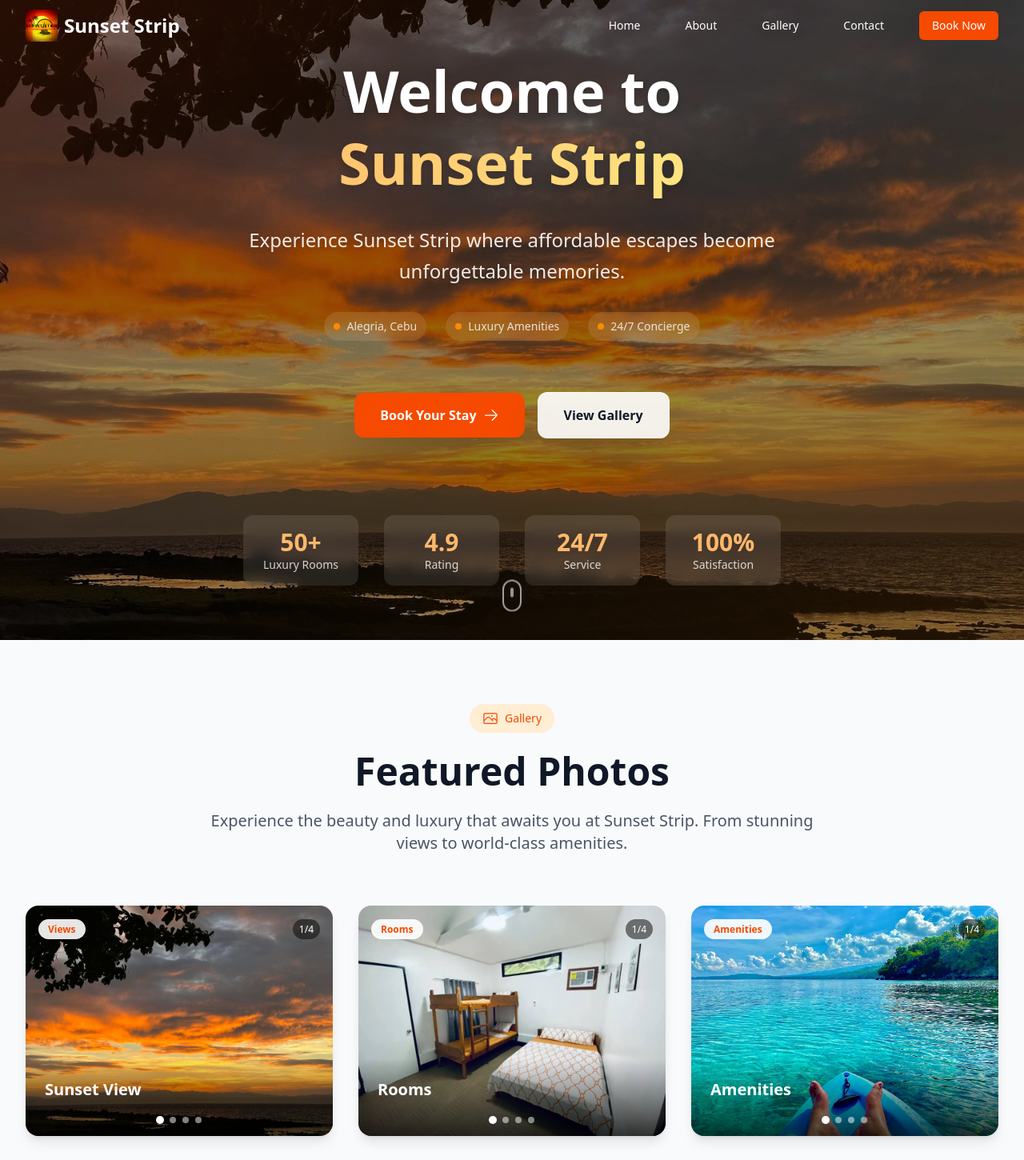
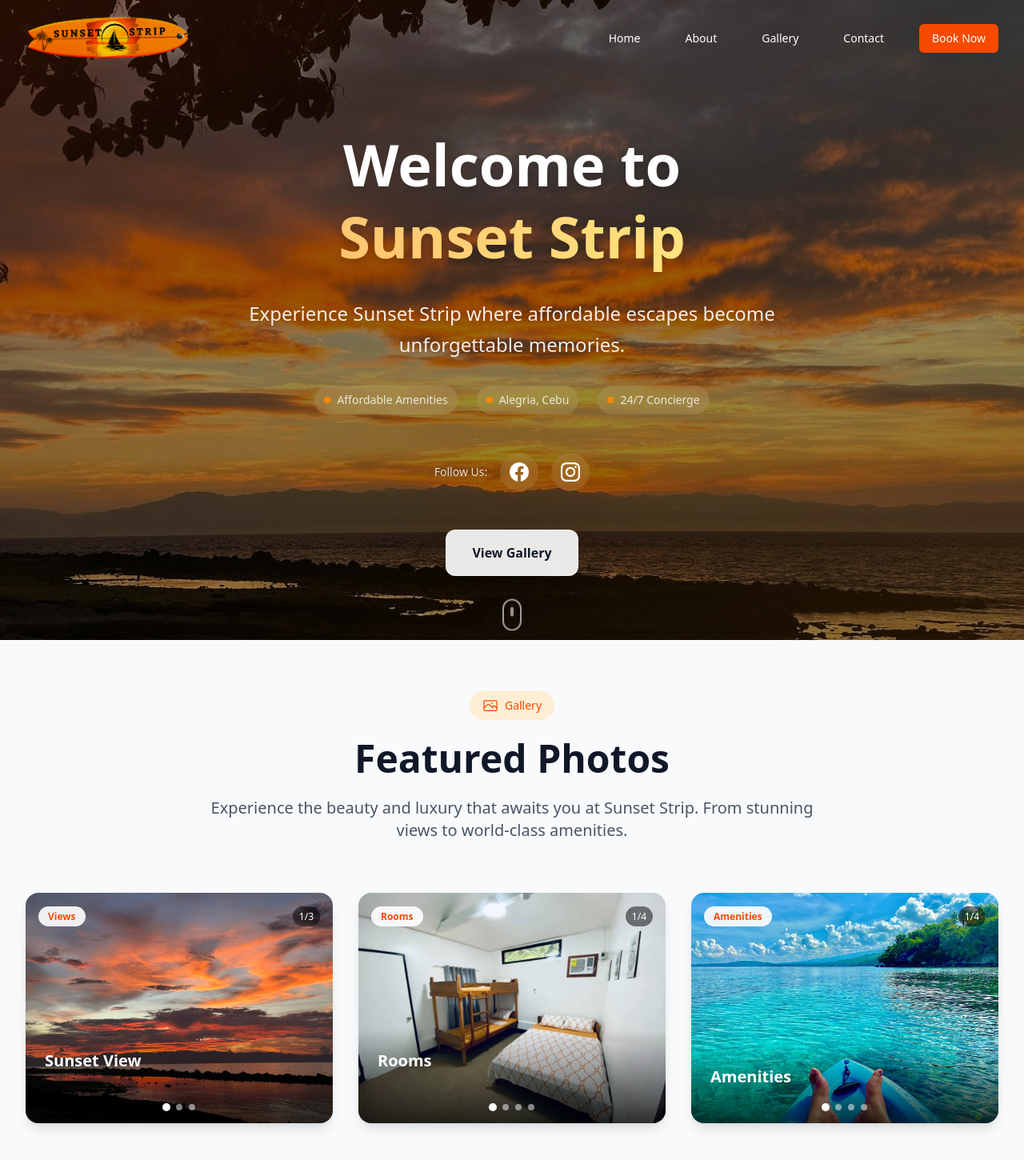
Before and after one commit to cheskapg/sunsetstrip-landingpage, a Next.js app: page / in a window 1280 px wide. Shown: the top 1450 px of the page at 80% size. Built offline with nearby package versions, Linux system fonts and the light colour scheme.

Commit message:
updated featured photos footer info and facebook and instagram icons

```diff
--- a/app/components/featured-photos.tsx
+++ b/app/components/featured-photos.tsx
@@ -1,33 +1,42 @@
-'use client'
+"use client";
 import Image from "next/image";
-import { PhotoIcon, ChevronLeftIcon, ChevronRightIcon } from "@heroicons/react/24/outline";
-import { useState } from "react";
+import {
+  PhotoIcon,
+  ChevronLeftIcon,
+  ChevronRightIcon,
+} from "@heroicons/react/24/outline";
+import { useState, useEffect } from "react";
 
 export default function FeaturedPhotos() {
-  const [currentImageIndex, setCurrentImageIndex] = useState<{[key: number]: number}>({});
+  const [currentImageIndex, setCurrentImageIndex] = useState<{
+    [key: number]: number;
+  }>({});
+  const [hoveredCard, setHoveredCard] = useState<number | null>(null);
 
   const photos = [
     {
       id: 1,
       title: "Sunset View",
-      description: "Breathtaking sunset from our rooftop terrace",
+      description:
+        "Relax and enjoy a warm, calming sunset right from our restaurant.",
       imageUrl: [
-        "/assets/images/sunset skies.jpg",
+        // "/assets/images/sunset skies.jpg",
         "/assets/images/sunset skies 2.jpg",
         "/assets/images/sunset skies 3.jpg",
-        "/assets/images/sunset yellow.jpg"
+        "/assets/images/sunset yellow.jpg",
       ],
       category: "Views",
     },
     {
       id: 2,
       title: "Rooms",
-      description: "Our premium suite with panoramic city views",
+      description:
+        "Comfortable and budget-friendly rooms designed for families and couples. Simple and relaxing.",
       imageUrl: [
         "/assets/images/room 1/FamilyRoom1-1.jpg",
         "/assets/images/room 2/FamilyRoom2-1.jpg",
         "/assets/images/room 2/FamilyRoom2-2.jpg",
-        "/assets/images/room 3/CoupleRoom3-1.jpg"
+        "/assets/images/room 3/CoupleRoom3-1.jpg",
       ],
       category: "Rooms",
     },
@@ -39,11 +48,11 @@ export default function FeaturedPhotos() {
         "/assets/images/Kayak.jpg",
         "/assets/images/SummerShore.jpg",
         "/assets/images/Shoreline.jpg",
-        "/assets/images/FeatureGirl.jpg"
+        "/assets/images/FeatureGirl.jpg",
       ],
       category: "Amenities",
     },
-      // {
+    // {
     //   id: 4,
     //   title: "RestoBar",
     //   description: "World-class cuisine in our signature restaurant",
@@ -64,25 +73,41 @@ export default function FeaturedPhotos() {
     //   imageUrl: "/api/placeholder/400/300",
     //   category: "Views",
     // },
-
   ];
 
   const nextImage = (photoId: number, maxIndex: number) => {
-    setCurrentImageIndex(prev => ({
+    setCurrentImageIndex((prev) => ({
       ...prev,
-      [photoId]: ((prev[photoId] || 0) + 1) % maxIndex
+      [photoId]: ((prev[photoId] || 0) + 1) % maxIndex,
     }));
   };
 
   const prevImage = (photoId: number, maxIndex: number) => {
-    setCurrentImageIndex(prev => ({
+    setCurrentImageIndex((prev) => ({
       ...prev,
-      [photoId]: ((prev[photoId] || 0) - 1 + maxIndex) % maxIndex
+      [photoId]: ((prev[photoId] || 0) - 1 + maxIndex) % maxIndex,
     }));
   };
 
+  // Auto-cycle images on hover
+  useEffect(() => {
+    if (hoveredCard === null) return;
+
+    const photo = photos.find((p) => p.id === hoveredCard);
+    if (!photo || photo.imageUrl.length <= 1) return;
+
+    const interval = setInterval(() => {
+      setCurrentImageIndex((prev) => ({
+        ...prev,
+        [hoveredCard]: ((prev[hoveredCard] || 0) + 1) % photo.imageUrl.length,
+      }));
+    }, 1500); // Change image every 1.5 seconds
+
+    return () => clearInterval(interval);
+  }, [hoveredCard, photos]);
+
   return (
-    <section className="py-20 bg-gray-50">
+    <section className="py-16 bg-gray-50">
       <div className="max-w-7xl mx-auto px-4 sm:px-6 lg:px-8">
         {/* Header */}
         <div className="text-center mb-16">
@@ -113,6 +138,8 @@ export default function FeaturedPhotos() {
                 className={`group relative overflow-hidden rounded-2xl shadow-lg hover:shadow-2xl transition-all duration-500 transform hover:-translate-y-2 ${
                   index === 0 ? "md:col-span-2 lg:col-span-1" : ""
                 }`}
+                onMouseEnter={() => setHoveredCard(photo.id)}
+                onMouseLeave={() => setHoveredCard(null)}
               >
                 {/* Image Carousel */}
                 <div className="aspect-[4/3] relative overflow-hidden">
@@ -148,11 +175,16 @@ export default function FeaturedPhotos() {
                       {photo.imageUrl.map((_, imgIndex) => (
                         <button
                           key={imgIndex}
-                          onClick={() => setCurrentImageIndex(prev => ({ ...prev, [photo.id]: imgIndex }))}
+                          onClick={() =>
+                            setCurrentImageIndex((prev) => ({
+                              ...prev,
+                              [photo.id]: imgIndex,
+                            }))
+                          }
                           className={`w-2 h-2 rounded-full transition-all duration-200 ${
                             imgIndex === currentIndex
-                              ? 'bg-white scale-125'
-                              : 'bg-white/50 hover:bg-white/75'
+                              ? "bg-white scale-125"
+                              : "bg-white/50 hover:bg-white/75"
                           }`}
                         />
                       ))}
--- a/app/components/hero.tsx
+++ b/app/components/hero.tsx
@@ -1,7 +1,28 @@
 import Link from "next/link";
-import { ArrowRightIcon } from "@heroicons/react/24/outline";
+import FacebookIcon from "./icons/FacebookIcon";
+import InstagramIcon from "./icons/InstagramIcon";
 
 export default function Hero() {
+  const socialLinks = [
+    {
+      name: "Facebook",
+      url: "https://www.facebook.com/SunsetStripChillandDine", // Replace with actual Facebook URL
+      hoverColor: "hover:bg-blue-600",
+      icon: (
+        <FacebookIcon className="w-6 h-6 group-hover:scale-110 transition-transform duration-300" />
+      ),
+    },
+    {
+      name: "Instagram",
+      url: "https://www.instagram.com/sunsetstripbeachresort/", // Replace with actual Instagram URL
+      hoverColor:
+        "hover:bg-gradient-to-r hover:from-purple-500 hover:via-pink-500 hover:to-orange-500",
+      icon: (
+        <InstagramIcon className="w-6 h-6 group-hover:scale-110 transition-transform duration-300" />
+      ),
+    },
+  ];
+
   return (
     <section className="relative min-h-screen flex items-center justify-center">
       {/* Background Image */}
@@ -19,7 +40,7 @@ export default function Hero() {
         </div>
       </div>
       <div className="relative z-10 max-w-7xl mx-auto px-4 sm:px-6 lg:px-8 text-center">
-        <div className="space-y-8">
+        <div className="mt-20 space-y-8">
           {/* Badge */}
           {/* <div className="inline-flex items-center px-4 py-2 bg-white/90 backdrop-blur-sm rounded-full shadow-lg border border-white/30">
             <span className="text-orange-600 font-medium text-sm">
@@ -45,27 +66,45 @@ export default function Hero() {
           <div className="flex flex-wrap justify-center gap-6 text-sm text-white/80">
             <div className="flex items-center bg-white/10 backdrop-blur-sm px-3 py-2 rounded-full">
               <span className="w-2 h-2 bg-orange-400 rounded-full mr-2"></span>
-              Alegria, Cebu
+              Affordable Amenities
             </div>
             <div className="flex items-center bg-white/10 backdrop-blur-sm px-3 py-2 rounded-full">
               <span className="w-2 h-2 bg-orange-400 rounded-full mr-2"></span>
-              Luxury Amenities
+              Alegria, Cebu
             </div>
             <div className="flex items-center bg-white/10 backdrop-blur-sm px-3 py-2 rounded-full">
               <span className="w-2 h-2 bg-orange-400 rounded-full mr-2"></span>
               24/7 Concierge
             </div>
           </div>
+          {/* social links */}
+          <div className="flex justify-center items-center gap-4 pt-4">
+            <span className="text-white/80 text-sm font-medium">
+              Follow Us:
+            </span>
+
+            {socialLinks.map((social, index) => (
+              <Link
+                key={index}
+                href={social.url}
+                target="_blank"
+                rel="noopener noreferrer"
+                className={`group flex items-center justify-center w-12 h-12 bg-white/10 backdrop-blur-sm ${social.hoverColor} text-white rounded-full transition-all duration-300 transform hover:scale-110 hover:shadow-lg`}
+              >
+                {social.icon}
+              </Link>
+            ))}
+          </div>
 
           {/* CTA Buttons */}
-          <div className="flex flex-col sm:flex-row gap-4 justify-center items-center pt-8">
-            <Link
+          <div className="flex flex-col sm:flex-row gap-4 justify-center items-center pt-4">
+            {/* <Link
               href="/book"
               className="group inline-flex items-center px-8 py-4 bg-orange-600 text-white font-semibold rounded-xl shadow-2xl hover:bg-orange-700 hover:shadow-3xl transition-all duration-300 transform hover:-translate-y-1"
             >
               Book Your Stay
               <ArrowRightIcon className="ml-2 h-5 w-5 group-hover:translate-x-1 transition-transform duration-300" />
-            </Link>
+            </Link> */}
 
             <Link
               href="/gallery"
@@ -76,7 +115,7 @@ export default function Hero() {
           </div>
 
           {/* Stats */}
-          <div className="grid grid-cols-2 md:grid-cols-4 gap-8 pt-16 max-w-2xl mx-auto">
+          {/* <div className="grid grid-cols-2 md:grid-cols-4 gap-8 pt-16 max-w-2xl mx-auto">
             <div className="text-center bg-white/10 backdrop-blur-sm rounded-xl p-4">
               <div className="text-3xl font-bold text-orange-300">50+</div>
               <div className="text-white/80 text-sm">Luxury Rooms</div>
@@ -93,12 +132,12 @@ export default function Hero() {
               <div className="text-3xl font-bold text-orange-300">100%</div>
               <div className="text-white/80 text-sm">Satisfaction</div>
             </div>
-          </div>
+          </div> */}
         </div>
       </div>
 
       {/* Scroll Indicator */}
-      <div className="absolute bottom-8 left-1/2 transform -translate-x-1/2 animate-bounce z-10">
+      <div className="absolute bottom-2 left-1/2 transform -translate-x-1/2 animate-bounce z-10">
         <div className="w-6 h-10 border-2 border-white/60 rounded-full flex justify-center backdrop-blur-sm">
           <div className="w-1 h-3 bg-white/80 rounded-full mt-2 animate-pulse"></div>
         </div>
--- /dev/null
+++ b/app/components/icons/FacebookIcon.tsx
@@ -0,0 +1,18 @@
+interface FacebookIconProps {
+  className?: string;
+}
+
+export default function FacebookIcon({
+  className = "w-6 h-6",
+}: FacebookIconProps) {
+  return (
+    <svg
+      className={className}
+      fill="currentColor"
+      viewBox="0 0 24 24"
+      aria-hidden="true"
+    >
+      <path d="M24 12.073c0-6.627-5.373-12-12-12s-12 5.373-12 12c0 5.99 4.388 10.954 10.125 11.854v-8.385H7.078v-3.47h3.047V9.43c0-3.007 1.792-4.669 4.533-4.669 1.312 0 2.686.235 2.686.235v2.953H15.83c-1.491 0-1.956.925-1.956 1.874v2.25h3.328l-.532 3.47h-2.796v8.385C19.612 23.027 24 18.062 24 12.073z" />
+    </svg>
+  );
+}
--- /dev/null
+++ b/app/components/icons/InstagramIcon.tsx
@@ -0,0 +1,18 @@
+interface InstagramIconProps {
+  className?: string;
+}
+
+export default function InstagramIcon({
+  className = "w-6 h-6",
+}: InstagramIconProps) {
+  return (
+    <svg
+      className={className}
+      fill="currentColor"
+      viewBox="0 0 24 24"
+      aria-hidden="true"
+    >
+      <path d="M12 2.163c3.204 0 3.584.012 4.85.07 3.252.148 4.771 1.691 4.919 4.919.058 1.265.069 1.645.069 4.849 0 3.205-.012 3.584-.069 4.849-.149 3.225-1.664 4.771-4.919 4.919-1.266.058-1.644.07-4.85.07-3.204 0-3.584-.012-4.849-.07-3.26-.149-4.771-1.699-4.919-4.92-.058-1.265-.07-1.644-.07-4.849 0-3.204.013-3.583.07-4.849.149-3.227 1.664-4.771 4.919-4.919 1.266-.057 1.645-.069 4.849-.069zm0-2.163c-3.259 0-3.667.014-4.947.072-4.358.2-6.78 2.618-6.98 6.98-.059 1.281-.073 1.689-.073 4.948 0 3.259.014 3.668.072 4.948.2 4.358 2.618 6.78 6.98 6.98 1.281.058 1.689.072 4.948.072 3.259 0 3.668-.014 4.948-.072 4.354-.2 6.782-2.618 6.979-6.98.059-1.28.073-1.689.073-4.948 0-3.259-.014-3.667-.072-4.947-.196-4.354-2.617-6.78-6.979-6.98-1.281-.059-1.69-.073-4.949-.073zm0 5.838c-3.403 0-6.162 2.759-6.162 6.162s2.759 6.163 6.162 6.163 6.162-2.759 6.162-6.163c0-3.403-2.759-6.162-6.162-6.162zm0 10.162c-2.209 0-4-1.79-4-4 0-2.209 1.791-4 4-4s4 1.791 4 4c0 2.21-1.791 4-4 4zm6.406-11.845c-.796 0-1.441.645-1.441 1.44s.645 1.44 1.441 1.44c.795 0 1.439-.645 1.439-1.44s-.644-1.44-1.439-1.44z" />
+    </svg>
+  );
+}
--- a/app/components/navbar.tsx
+++ b/app/components/navbar.tsx
@@ -18,21 +18,20 @@ export default function Navbar() {
   return (
     <nav className="absolute top-0 left-0 right-0 z-50">
       <div className="max-w-7xl mx-auto px-4 sm:px-6 lg:px-8">
-        <div className="flex justify-between items-center h-16">
+        <div className="flex justify-between items-center h-16 sm:h-20 lg:h-24">
           {/* Logo */}
           <div className="flex-shrink-0">
             <Link href="/" className="flex items-center">
               <div className="flex items-center space-x-2">
                 {/* Logo Image */}
                 <Image
-                  src="/assets/images/sunsetStripLogo.jpg"
+                  src="/assets/images/sunsetStripBoardLogo-2.png"
                   alt="Sunset Strip Logo"
-                  width={120}
-                  height={40}
-                  className="h-10 w-auto object-contain"
+                  width={500}
+                  height={60}
+                  className="h-12 sm:h-16 md:h-20 lg:h-20 w-auto object-contain"
                   priority
                 />
-                <p className="text-2xl font-bold text-white">Sunset Strip</p>
               </div>
             </Link>
           </div>
```
Also changed, not shown: app/components/footer.tsx (+21 -16 lines), public/assets/images/sunsetStripBoardLogo-2.png (added), public/assets/images/sunsetStripBoardLogo.png (added).
